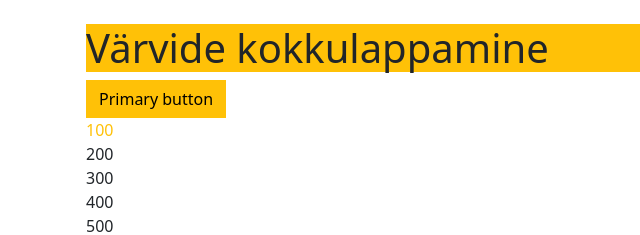
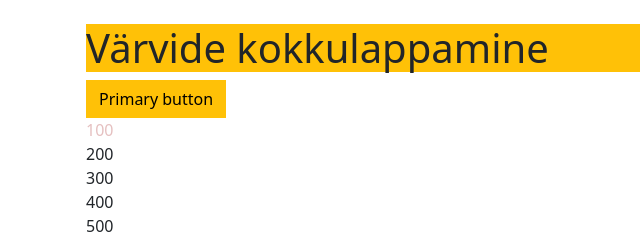
Before and after one commit to jubejuss/vite-boot, a website built with Vite: page src/index.html in a window 1280 px wide. Shown: the top 235 px of the page, 0-640 px from the left. Built offline with nearby package versions, Linux system fonts and the light colour scheme.

Commit message:
scss trainings

```diff
--- a/src/index.html
+++ b/src/index.html
@@ -10,7 +10,7 @@
       <h1 class="bg-primary text-opacity-75">Värvide kokkulappamine</h1>
       <button class="btn btn-primary">Primary button</button>
       <div class="swatch">
-        <div class="text-primary">100</div>
+        <div class="text-brand text-opacity-25">100</div>
         <div>200</div>
         <div>300</div>
         <div>400</div>
```
Also changed, not shown: README.md (added).
